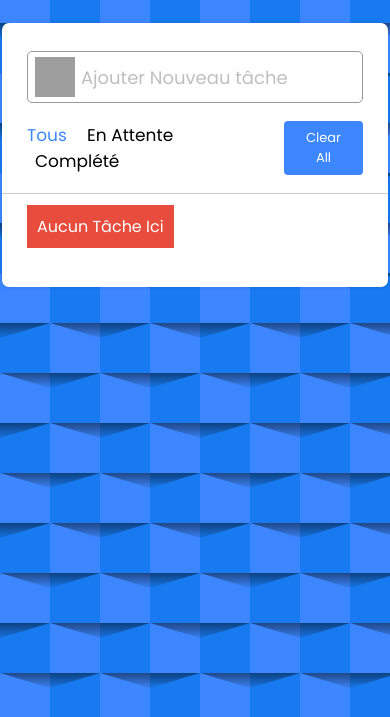
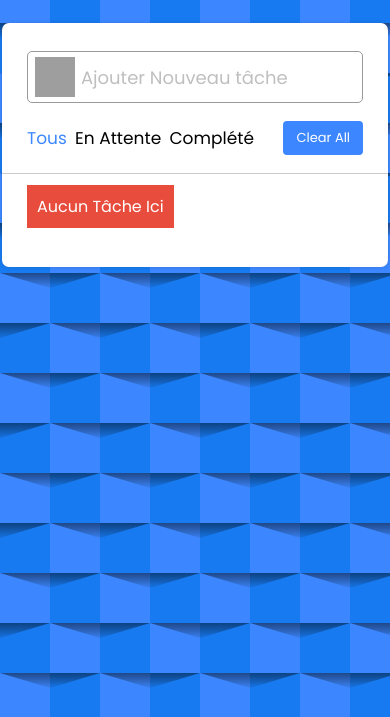
Before and after one commit to ayoub0921/task-manegemnt-app, a plain HTML site: page index.html in a window 390 px wide. Shown: the part 127-844 px from the top of the page. Drawn offline with nearby package versions, Linux system fonts and the light colour scheme; grey boxes are pictures that could not be loaded.

Commit message:
responsive

```diff
--- a/style/style.css
+++ b/style/style.css
@@ -285,4 +285,12 @@ background: linear-gradient(90deg, rgba(255,255,255,1) 50%, rgba(245,246,250,1)
         width: 99%;
     }
 
+
+    .controls span{
+        margin: 0 2px;
+        text-transform: capitalize;
+        cursor: pointer;
+        font-size: 17px;
+    }
+
 }
```
